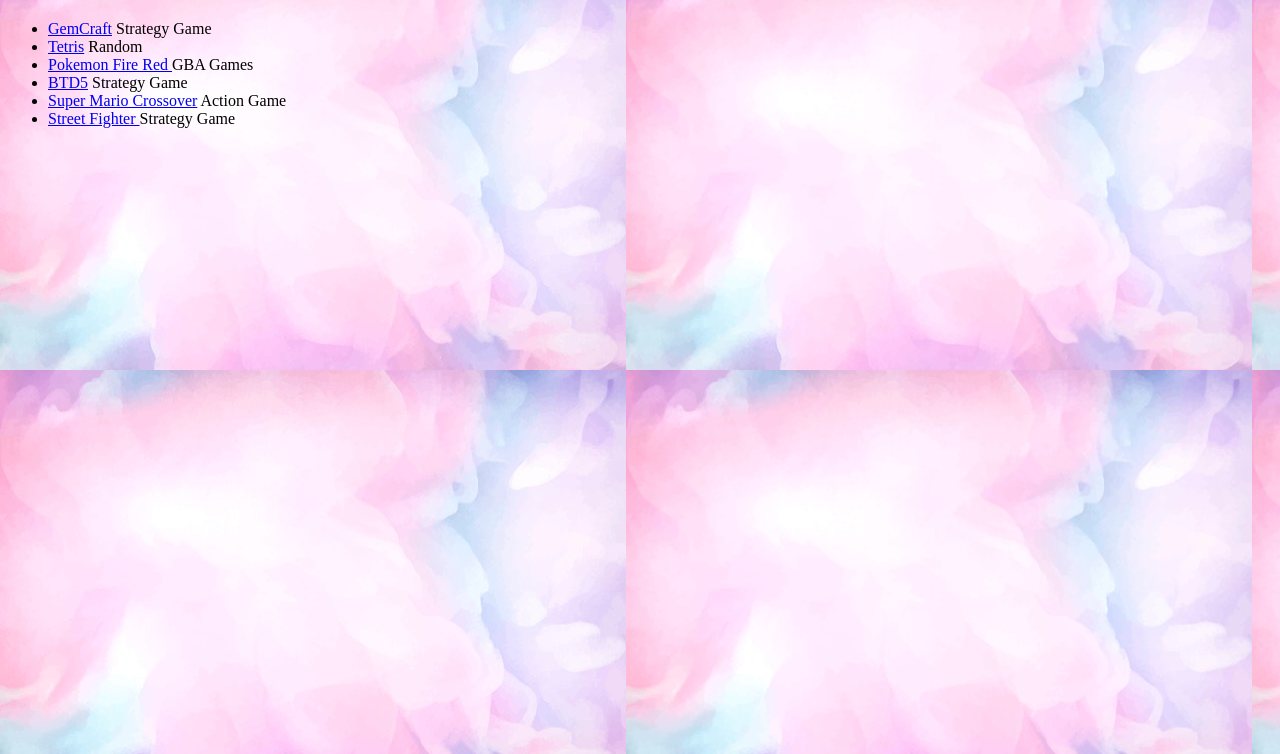
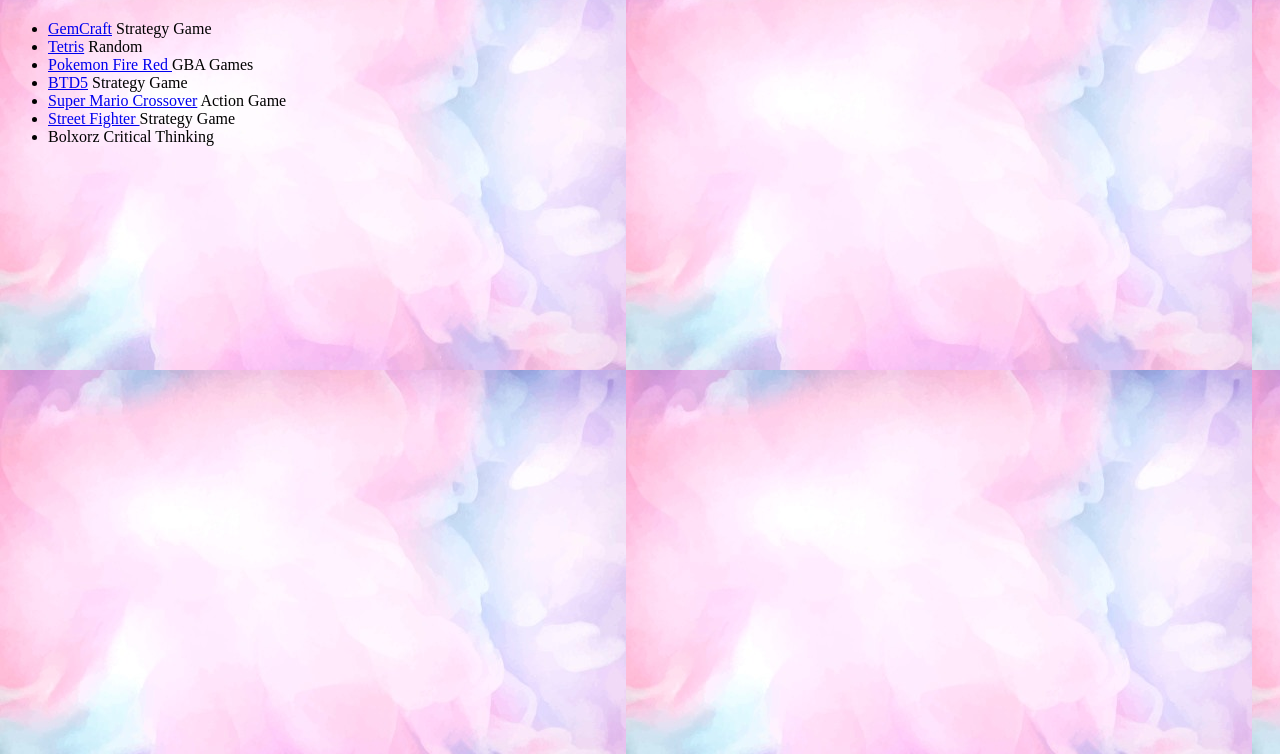
Before and after one commit to litdab21/site, a plain HTML site: page index.html in a window 1280 px wide. Shown: the part 46-800 px from the top of the page. Drawn offline with Linux system fonts and the light colour scheme.

Commit message:
new game

```diff
--- a/index.html
+++ b/index.html
@@ -18,6 +18,7 @@
 		<li> <a href="Games/btd5.html">BTD5</a> Strategy Game </li>
 		<li> <a href="Games/super%20mario%20crossover.html">Super Mario Crossover</a> Action Game </li>
 		<li> <a href="Games/streetfornerds.html">Street Fighter </a> Strategy Game </li>
+		<li> <a href+="Games/bloxorz.swf">Bolxorz</a> Critical Thinking</li>
 	</ul>
 </body>
 </html>
```
